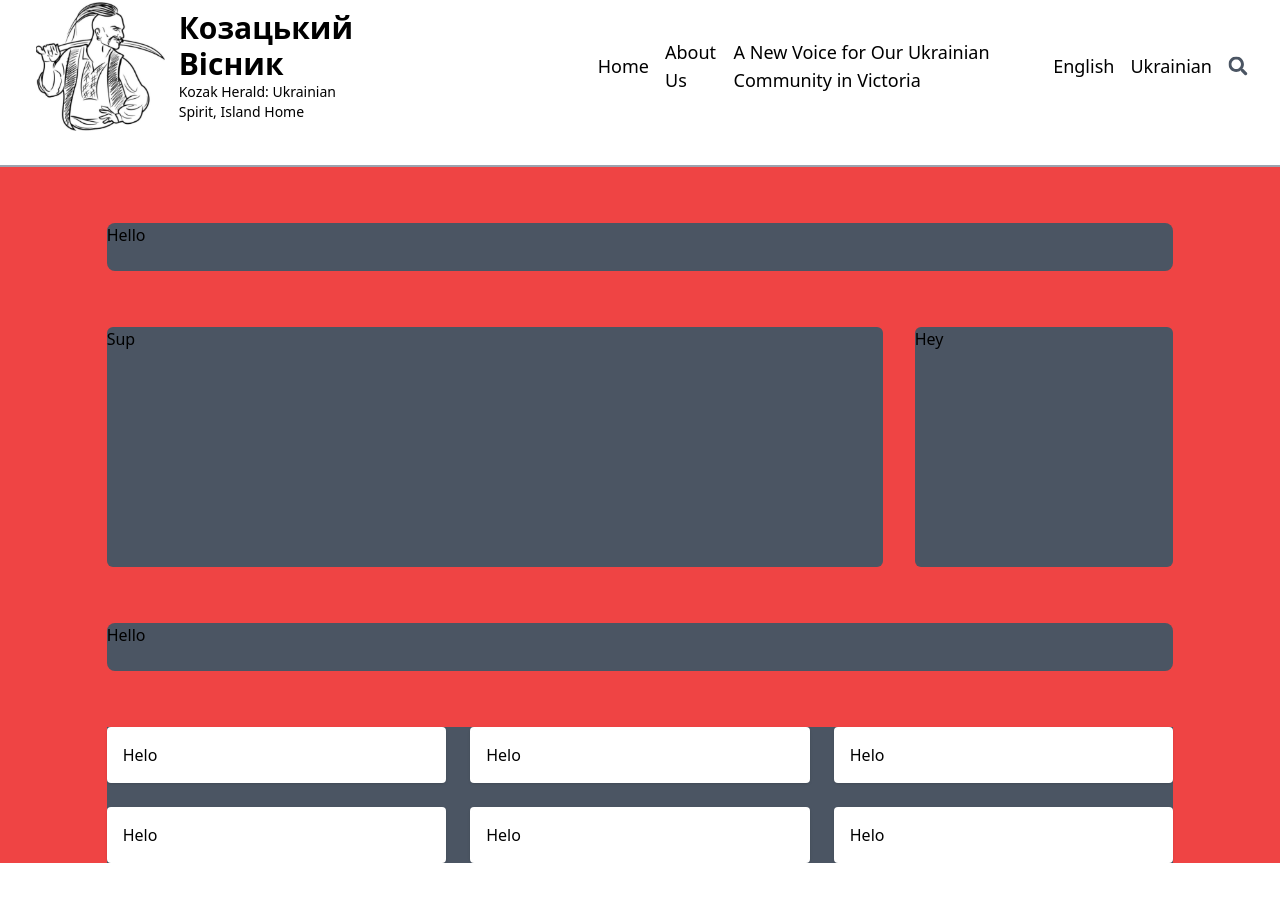
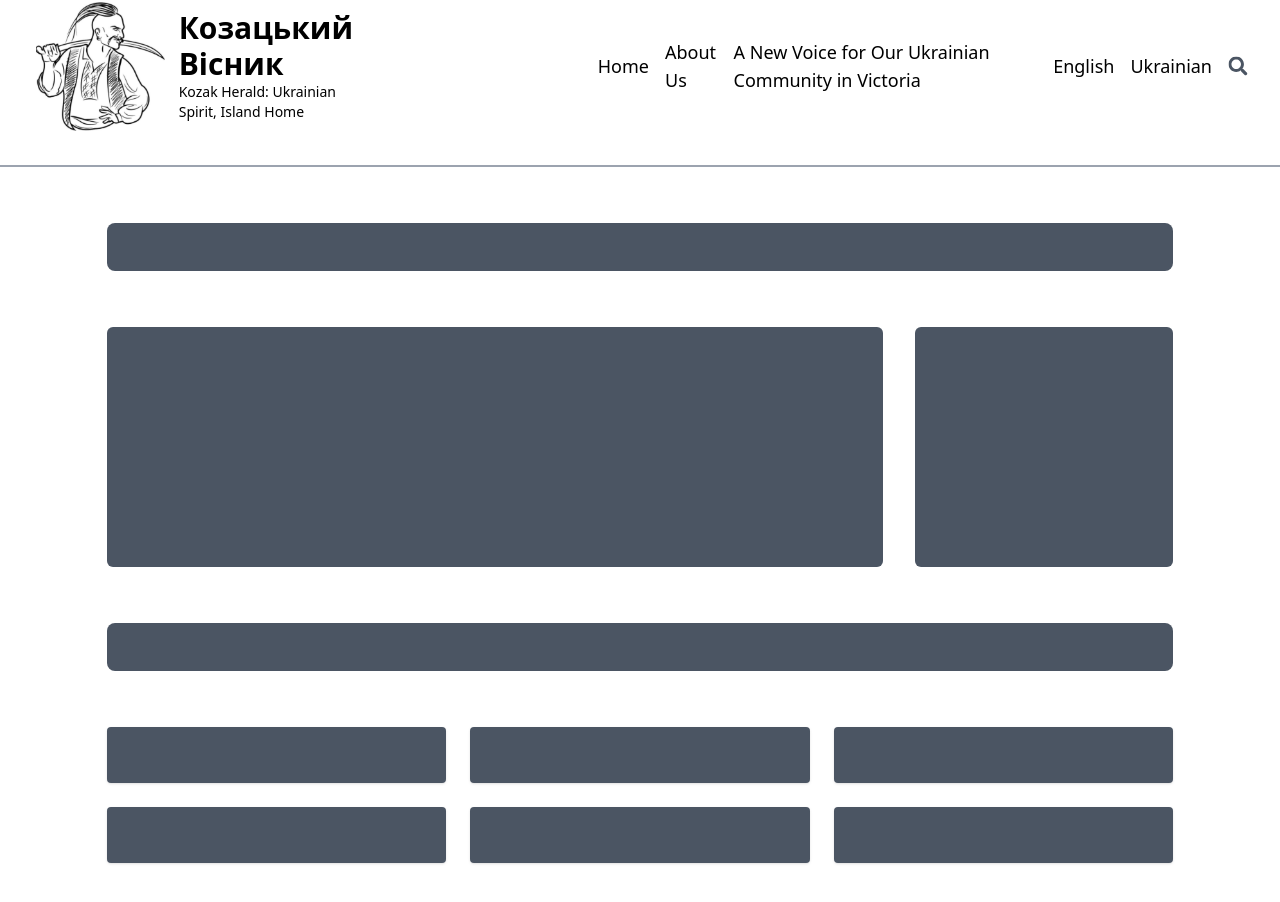
Before and after one commit to DanyaHumeniuk/kozak-herald-newspaper, a React (Vite) app: page / in a window 1280 px wide. Shown: the part 678-1580 px from the top of the page. Before the commit the page ends 1541 px from the top, so only its background shows below. Built offline with nearby package versions, Linux system fonts and the light colour scheme.

Commit message:
Minor adjustment

```diff
--- a/src/components/Hero.jsx
+++ b/src/components/Hero.jsx
@@ -2,24 +2,24 @@
 
 const Hero = () => {
   return (
-    <div className="flex flex-col items-center w-full h-full bg-red-500">
+    <div className="flex flex-col items-center w-full h-full ">
 
-        <div className="bg-gray-600 mt-14 w-10/12 min-h-12 rounded-lg">Hello</div>
+        <div className="bg-gray-600 mt-14 w-10/12 min-h-12 rounded-lg text-transparent">Hello</div>
 
         <div className="mt-14 w-10/12 min-h-80 sm:min-h-60 flex flex-row gap-8">
-            <div className="bg-gray-600 w-3/4 rounded-md">Sup</div>
-            <div className="bg-gray-600 w-1/4 rounded-md">Hey</div>
+            <div className="bg-gray-600 w-3/4 rounded-md text-transparent">Sup</div>
+            <div className="bg-gray-600 w-1/4 rounded-md text-transparent">Hey</div>
         </div>
 
-        <div className="bg-gray-600 mt-14 w-10/12 min-h-12 rounded-lg">Hello</div>
+        <div className="bg-gray-600 mt-14 w-10/12 min-h-12 rounded-lg text-transparent">Hello</div>
 
-       <div className="grid grid-cols-1 sm:grid-cols-2 lg:grid-cols-3 gap-6 mt-14 w-10/12 mx-auto bg-gray-600 ">
-            <div className="bg-white rounded shadow p-4">Helo</div>
-            <div className="bg-white rounded shadow p-4">Helo</div>
-            <div className="bg-white rounded shadow p-4">Helo</div>
-            <div className="bg-white rounded shadow p-4">Helo</div>
-            <div className="bg-white rounded shadow p-4">Helo</div>
-            <div className="bg-white rounded shadow p-4">Helo</div>
+       <div className="grid grid-cols-1 sm:grid-cols-2 lg:grid-cols-3 gap-6 my-14 w-10/12 mx-auto">
+          <div className="bg-gray-600 rounded shadow p-4 text-transparent">Helo</div>
+          <div className="bg-gray-600 rounded shadow p-4 text-transparent">Helo</div>
+          <div className="bg-gray-600 rounded shadow p-4 text-transparent">Helo</div>
+          <div className="bg-gray-600 rounded shadow p-4 text-transparent">Helo</div>
+          <div className="bg-gray-600 rounded shadow p-4 text-transparent">Helo</div>
+          <div className="bg-gray-600 rounded shadow p-4 text-transparent">Helo</div>
         </div>
     </div>
   )
```
